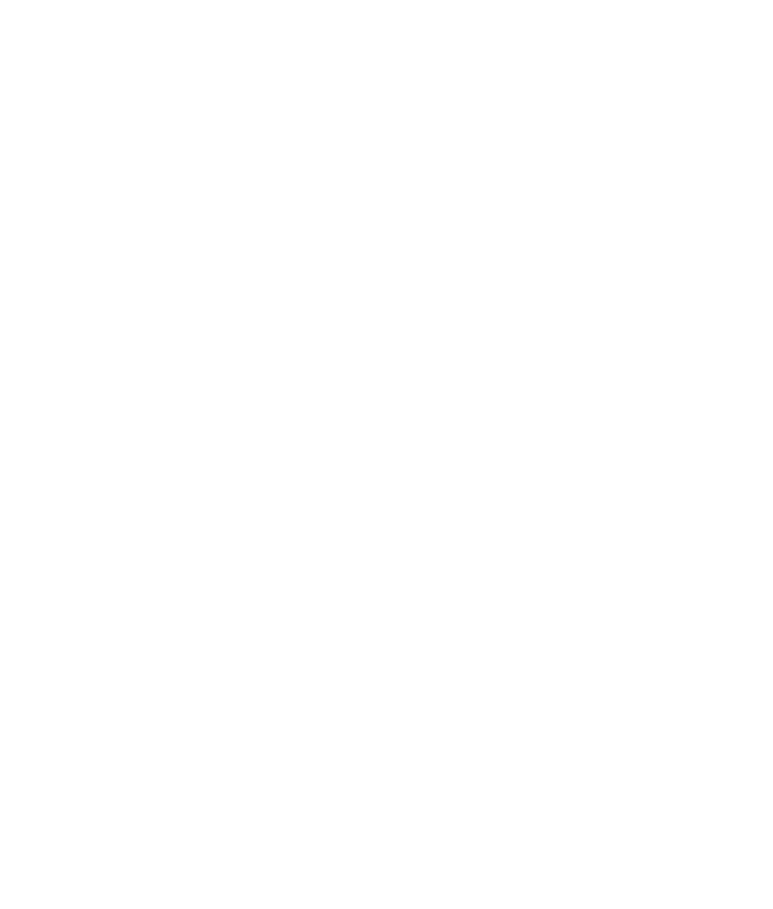
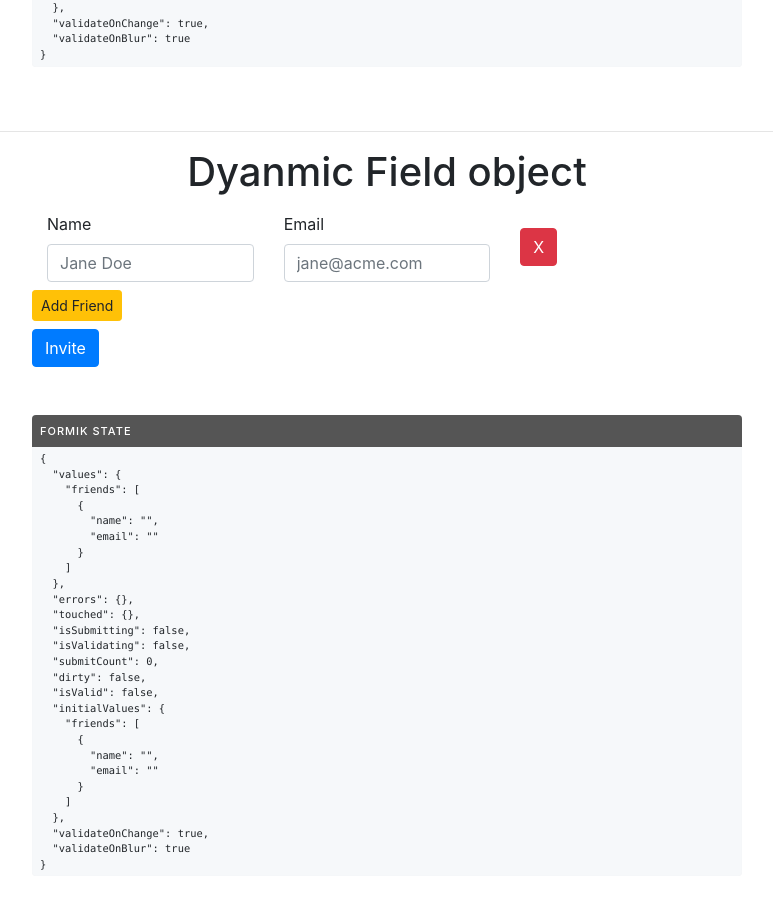
Before and after one commit to vigneshwaran-chandrasekaran/react-form-with-formik-validation, a React (Create React App) app: page / in a window 1280 px wide. Shown: the part 843-1752 px from the top of the page, without its empty margins (253-1026 px from the left). Before the commit the page ends 800 px from the top, so only its background shows below. Built offline with nearby package versions, Linux system fonts and the light colour scheme.

Commit message:
dynamic field adding adding with validation, group validation for whole set also added, checked unique email for dynamic array of emails

```diff
--- a/src/App.js
+++ b/src/App.js
@@ -2,17 +2,25 @@
 // import FormOne from './components/FormOne';
 // import FormTwo from './components/FormTwo';
 // import FormThree from './components/FormThree';
-// import CustomInputs from './components/CustomInputs';
+import CustomInputs from './components/CustomInputs';
 import Arrays from './components/Arrays';
+
+function Line() {
+  return (<hr />);
+}
 
 export default function App() {
   return (
     <div>
-      {/* <FormOne email='hello' /> */}
-      {/* <FormTwo /> */}
+      {/* <FormOne email='hello' />
+      <Line />
+      <FormTwo />
+      <Line /> */}
       {/* <FormThree /> */}
-      {/* <CustomInputs /> */}
+      <CustomInputs />
+      <Line />
       <Arrays />
+      <Line />
     </div>
   )
 }
--- a/src/components/Arrays.js
+++ b/src/components/Arrays.js
@@ -1,5 +1,10 @@
+// https://github.com/jaredpalmer/formik/blob/master/examples/Arrays.js
+
+// in this component we add dynamic fields when we click button and we can remove that field row also
+
 import React from 'react';
 import { Formik, Field, Form, ErrorMessage, FieldArray } from 'formik';
+import * as Yup from 'yup';
 import { Debug } from './Debug';
 
 const initialValues = {
@@ -10,17 +15,57 @@
         },
     ],
 };
+
+// within a `FieldArray`'s render
+const FriendArrayErrors = ({ errors }) =>
+    typeof errors.friends === 'string' ? <div>{errors.friends}</div> : null;
+
+// https://github.com/jquense/yup/issues/345#issuecomment-487320558
+
+// custom method to check if array contains any duplicate email address
+Yup.addMethod(Yup.array, 'unique', function (message, mapper = a => a) {
+    return this.test('unique', message, function (list) {
+        return list.length === new Set(list.map(mapper)).size;
+    });
+});
+
+const validationSchema = Yup.object().shape({
+    friends: Yup.array()
+        .of(
+            Yup.object().shape({
+                name: Yup.string()
+                    .min(4, 'too short')
+                    .required('Name Required'), // these constraints take precedence
+                email: Yup.string()
+                    .email('Invalid email address')
+                    .required('Email Required'), // these constraints take precedence
+            })
+        )
+        .unique('duplicate email', a => a.email)
+        .required('Must have friends') // these constraints are shown if and only if inner constraints are satisfied
+        .min(3, 'Minimum of 3 friends'),
+});
+
 const Arrays = () => (
     <div>
-        <h1>Invite friends</h1>
+        <h1 className='text-center mb-3'>Dyanmic Field object</h1>
+        <div className="container">
+            <div className='d-flex flex-row justify-content-center'>
+                <div className='col-2'></div>
+                <div className='col-8'>
                     <Formik
                         initialValues={initialValues}
+                        validationSchema={validationSchema}
                         onSubmit={values => {
                             setTimeout(() => {
                                 alert(JSON.stringify(values, null, 2));
                             }, 500);
                         }}
-            render={({ values }) => (
+                        render={({
+                            values,
+                            errors,
+                            touched,
+                            isSubmitting }) => (
                                 <Form>
                                     <FieldArray
                                         name="friends"
@@ -28,18 +73,19 @@
                                             <div>
                                                 {values.friends.length > 0 &&
                                                     values.friends.map((friend, index) => (
-                                        <div className="row" key={index}>
+                                                        <div className="d-flex align-items-center" key={index}>
                                                             <div className="col">
                                                                 <label htmlFor={`friends.${index}.name`}>Name</label>
                                                                 <Field
                                                                     name={`friends.${index}.name`}
                                                                     placeholder="Jane Doe"
                                                                     type="text"
+                                                                    className="form-control"
                                                                 />
                                                                 <ErrorMessage
                                                                     name={`friends.${index}.name`}
                                                                     component="div"
-                                                    className="field-error"
+                                                                    className='text-danger small'
                                                                 />
                                                             </div>
                                                             <div className="col">
@@ -48,40 +94,48 @@
                                                                     name={`friends.${index}.email`}
                                                                     placeholder="jane@acme.com"
                                                                     type="email"
+                                                                    className="form-control"
                                                                 />
                                                                 <ErrorMessage
-                                                    name={`friends.${index}.name`}
+                                                                    name={`friends.${index}.email`}
                                                                     component="div"
-                                                    className="field-error"
+                                                                    className='text-danger small'
                                                                 />
                                                             </div>
                                                             <div className="col">
                                                                 <button
                                                                     type="button"
-                                                    className="secondary"
-                                                    onClick={() => remove(index)}
-                                                >
-                                                    X
-                        </button>
+                                                                    className="btn btn-danger"
+                                                                    onClick={() => {
+                                                                        if (values.friends.length > 1) {
+                                                                            return remove(index)
+                                                                        }
+                                                                    }}
+                                                                >X</button>
                                                             </div>
                                                         </div>
                                                     ))}
                                                 <button
                                                     type="button"
-                                    className="secondary"
+                                                    className="btn btn-warning btn-sm mt-2"
                                                     onClick={() => push({ name: '', email: '' })}
-                                >
-                                    Add Friend
-                </button>
+                                                >Add Friend</button>
                                             </div>
                                         )}
                                     />
-                    <button type="submit">Invite</button>
+                                    <button type="submit" className="btn btn-primary mt-2">Invite</button>
+                                    <FriendArrayErrors errors={errors} />
+                                    {/* <p>{JSON.stringify(errors, null, 2)}</p>
+                                    <p>{JSON.stringify(values, null, 2)}</p> */}
                                     <Debug />
                                 </Form>
                             )}
                     />
                 </div>
+                <div className='col-2'></div>
+            </div>
+        </div>
+    </div>
 );
 
 export default Arrays;
--- a/src/components/CustomInputs.js
+++ b/src/components/CustomInputs.js
@@ -1,4 +1,7 @@
 // https://github.com/jaredpalmer/formik/blob/master/examples/CustomInputs.js
+
+// in this component Fieldset concept is used to group the Field label and errormessage
+
 import React from 'react';
 import { Formik, Field, Form, ErrorMessage } from 'formik';
 import * as Yup from 'yup';
@@ -67,6 +70,7 @@
 
 const CustomInputs = () => (
     <div className="container">
+        <h1 className='text-center mb-3'>Grouping fields, dynamic select options</h1>
         <div className='d-flex flex-row justify-content-center'>
             <div className='col-2'></div>
             <div className='col-8'>
--- a/src/components/FormOne.js
+++ b/src/components/FormOne.js
@@ -1,6 +1,7 @@
 import React from 'react';
 import { withFormik, Form, Field, ErrorMessage } from 'formik';
 import * as Yup from 'yup';
+import { Debug } from './Debug';
 
 const FormOne = ({
     values,
@@ -58,6 +59,7 @@
                         {touched.plan && errors.plan && <div className='text-danger small my-2'>{errors.plan}</div>}
                         <ErrorMessage name="plan" className="text-danger small my-2" component='div' />
                         <button disabled={isSubmitting} type="submit" className="btn btn-primary">Submit</button>
+                        <Debug />
                     </Form>
                 </div>
                 <div className='col-2'></div>
```
Lines whose indentation alone changed are shown as unchanged.
